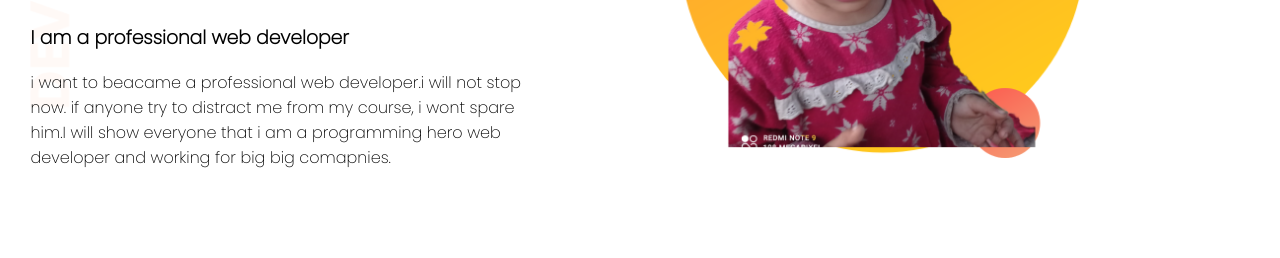
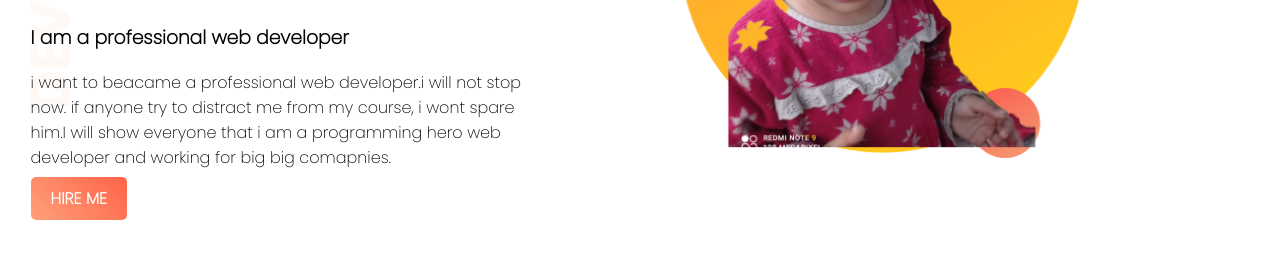
Before and after one commit to fardinrafatbd/web-portfolio, a plain HTML site: page index.html in a window 1280 px wide. Shown: the part 252-510 px from the top of the page. Drawn offline with Linux system fonts and the light colour scheme.

Commit message:
added an anchor and modified it by using class attribute and added some css in there

```diff
--- a/index.html
+++ b/index.html
@@ -17,6 +17,7 @@
     <p>i want to beacame a professional web developer.i will not stop now.
       if anyone try to distract me from my course, i wont spare him.I will show everyone that i am a programming hero web developer and working for big big comapnies.
     </p>
+     <a class="link-button" target="_blank" href="https://www.linkedin.com/in/fardin-rafat-248390200/">HIRE ME</a>
     </div>
     <div class="half-width">
         <img src="imeges/image2.png" alt="">
--- a/style.css
+++ b/style.css
@@ -27,3 +27,12 @@ body{
 section{
   height: 500px;
 }
+.link-button{
+  text-decoration: none;
+  background-image: linear-gradient(45deg ,lightsalmon, tomato);
+  padding: 10px 20px;
+  border-radius: 5px;
+  color:white;
+  font-weight:700;
+
+}
```
